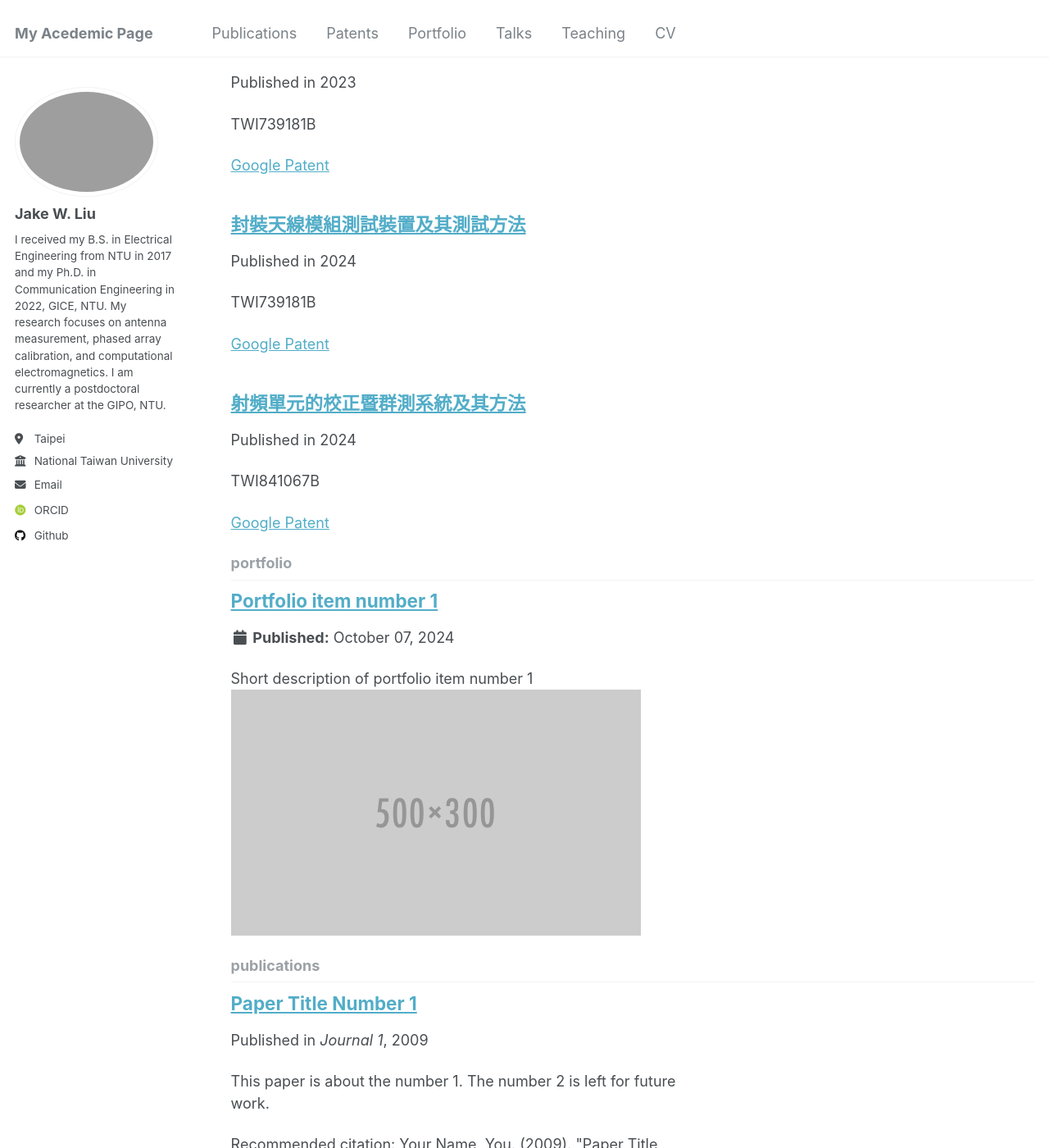
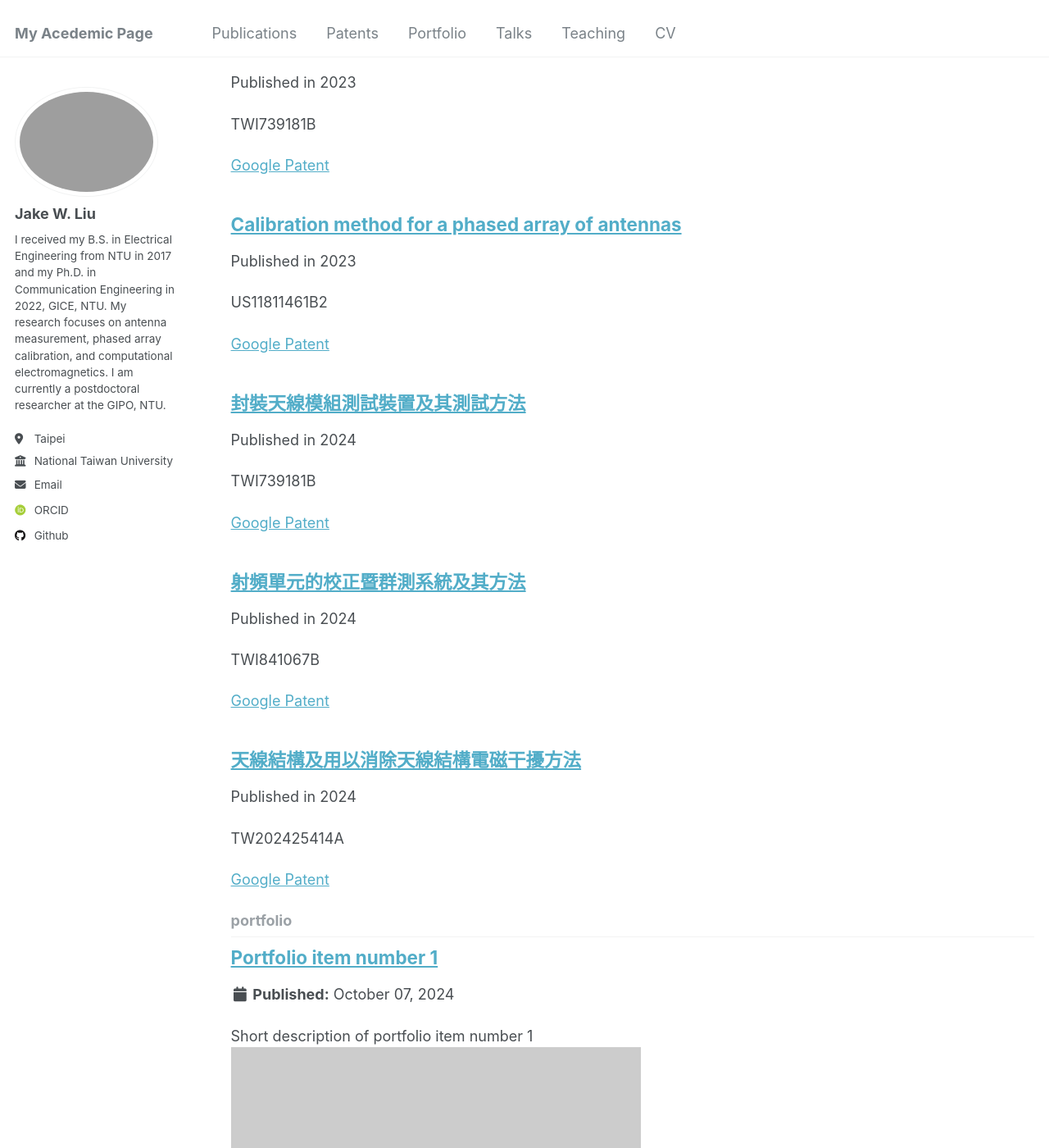
Before and after one commit to akjake616/jwliu, a Jekyll site: the page built from _pages/collection-archive.html, in a window 1280 px wide and 1400 px high, scrolled down 378 px. Shown: the whole window at 82% size. Built offline with Jekyll 4.4.1, drawn with Linux system fonts in a browser that asks for light colours; some web fonts are replaced; part of the change alters nothing that is shown.

Commit message:
add us patent

```diff
--- a/_config.yml
+++ b/_config.yml
@@ -86,7 +86,7 @@ publication_category:
 patent_category:
   taiwan:
     title: 'TW'
-  america:
+  us:
     title: 'US'
   china:
     title: 'CN'
--- /dev/null
+++ b/_patents/2023-11-07-US11811461B2.md
@@ -0,0 +1,11 @@
+---
+title: "Calibration method for a phased array of antennas"
+collection: patents
+category: us
+permalink: /patent/2023-11-07-US11811461B2
+excerpt: 'US11811461B2'
+date: 2023-11-07
+patenturl: 'https://patents.google.com/patent/US11811461B2/en?oq=US11811461B2'
+---
+
+A calibration method for a phased array of antennas, wherein the phased array of antennas comprises N antenna elements, the N antenna elements are decomposed into G sub-arrays, each of the G sub-arrays comprises M antenna elements, and the calibration method comprises: (a) inputting a set of digital control codes to RF devices in order to produce field signals corresponding to an operation order r to the G sub-arrays' radiations; (b) measuring the observation field signals of the G sub-arrays corresponding to the operation order r in a fixed position to produce a DFT relationship with respect to the RF devices' operations; and (c) repeating operations (a) to (b) corresponding to the operation order r from 1 to G for generating error-calibrating signals corresponding to the signals of the G sub-arrays.
--- /dev/null
+++ b/_patents/2024-06-16-TW202425414A.md
@@ -0,0 +1,11 @@
+---
+title: "天線結構及用以消除天線結構電磁干擾方法"
+collection: patents
+category: taiwan
+permalink: /patent/2024-06-16-TW202425414A
+excerpt: 'TW202425414A'
+date: 2024-06-16
+patenturl: 'https://patents.google.com/patent/TW202425414A/zh?oq=TW202425414A'
+---
+
+本發明係提供一種天線結構及用以消除天線結構電磁干擾方法，其係為一種具有電磁能隙結構(EBG)之陣列天線結構，該結構係包括一具有第一表面及第二表面之基板、複數以一固定間距陣列排列方式，設置於該基板第一表面之天線單元，以及複數設置於兩天線單元間之電磁能隙單元，依據該天線單元所產生之電容效應，決定各該電磁能隙單元排列緊密程度。
```
